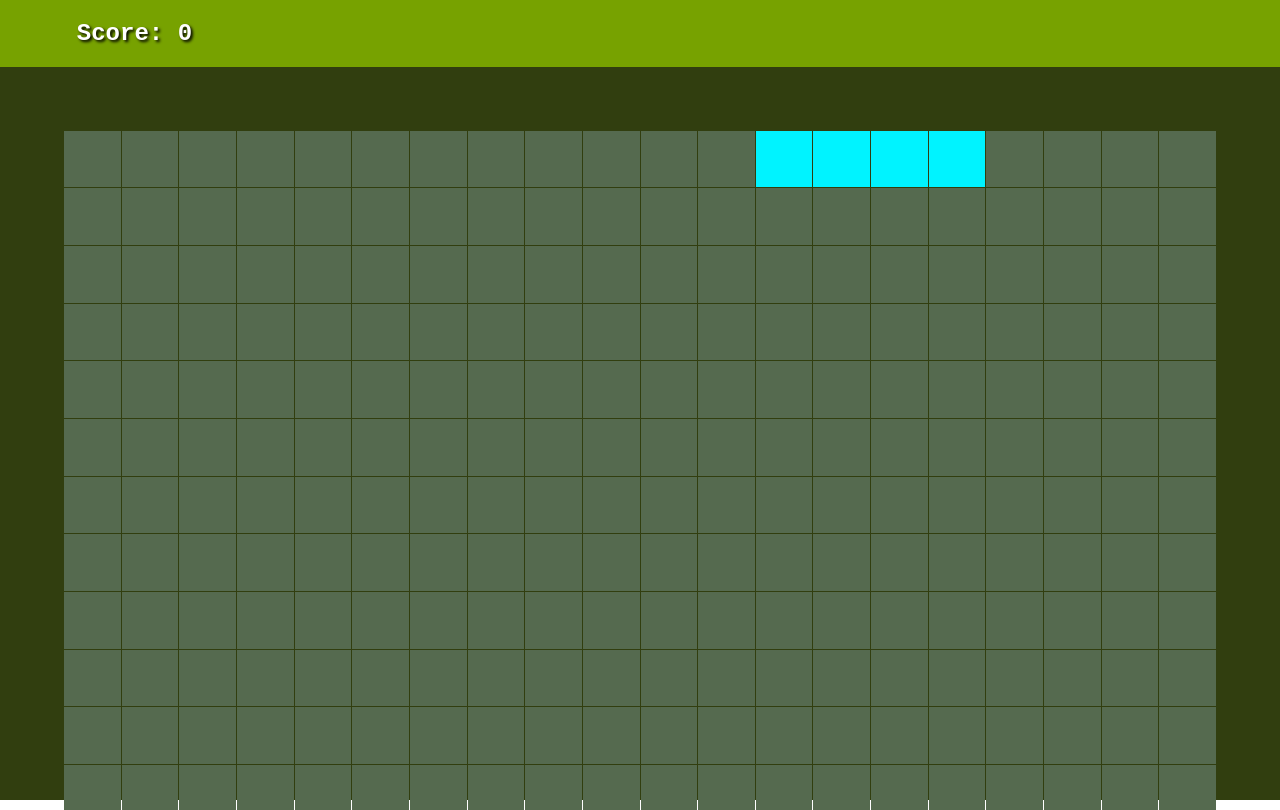
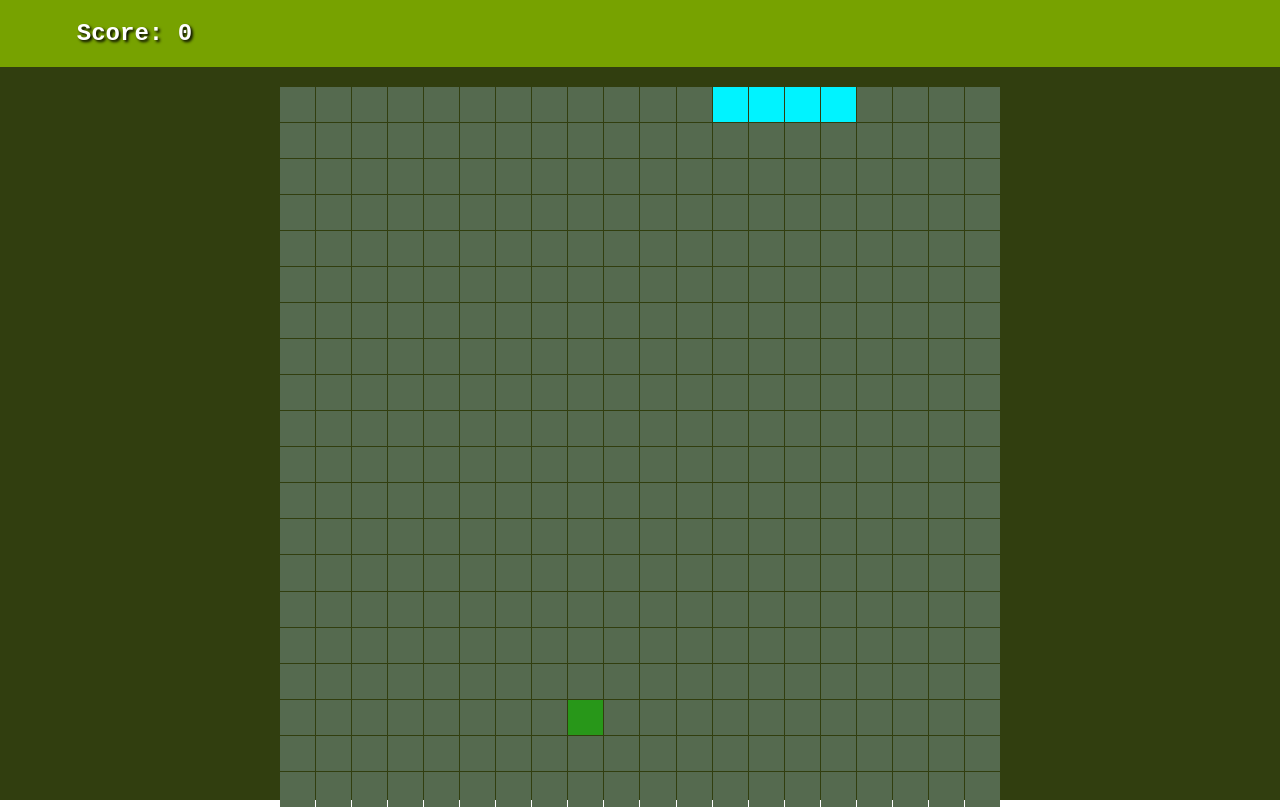
Before and after one commit to adrianoviana87/snake-web, a plain HTML site: page index.html in a window 1280 px wide. Shown: the top 810 px of the page. Drawn offline with Linux system fonts and the light colour scheme.

Commit message:
add tweaks to support multiple screen sizes

```diff
--- a/modules/game/board.js
+++ b/modules/game/board.js
@@ -17,8 +17,16 @@ export class Board extends GameComponent {
 	initialize() {
 		this._ref = document.getElementById('board')
 		const boardRef = this._ref
-		boardRef.style.gridTemplateRows = `repeat(${this.height}, 1fr`
-		boardRef.style.gridTemplateColumns = `repeat(${this.width}, 1fr`
+    if (this.width > this.height) {
+      boardRef.style.gridTemplateRows = `repeat(${this.height}, ${(this.height / this.width) * 10}%`
+      boardRef.style.gridTemplateColumns = `repeat(${this.width}, 1fr`
+    } else if (this.width < this.height) {
+      boardRef.style.gridTemplateRows = `repeat(${this.height}, ${(this.width / this.height) * 10}%`
+      boardRef.style.gridTemplateColumns = `repeat(${this.width}, 1fr`
+    } else {
+      boardRef.style.gridTemplateRows = `repeat(${this.height}, 1fr`
+      boardRef.style.gridTemplateColumns = `repeat(${this.width}, 1fr`
+    }
 
 		boardRef.innerHTML = ''
 
--- a/styles/main.css
+++ b/styles/main.css
@@ -5,8 +5,8 @@ body {
 }
 
 #board {
-	height: 90%;
-	width: 90%;
+	height: min(90vw, 90vh);
+	width: min(90vw, 90vh);
 	display: grid;
 	grid-gap: 1px;
 }
@@ -97,7 +97,7 @@ button {
 .board-container {
 	display: flex;
 	justify-content: center;
-	align-items: center;
+  margin-top: 15pt;
 }
 
 .board-container:after {
```
